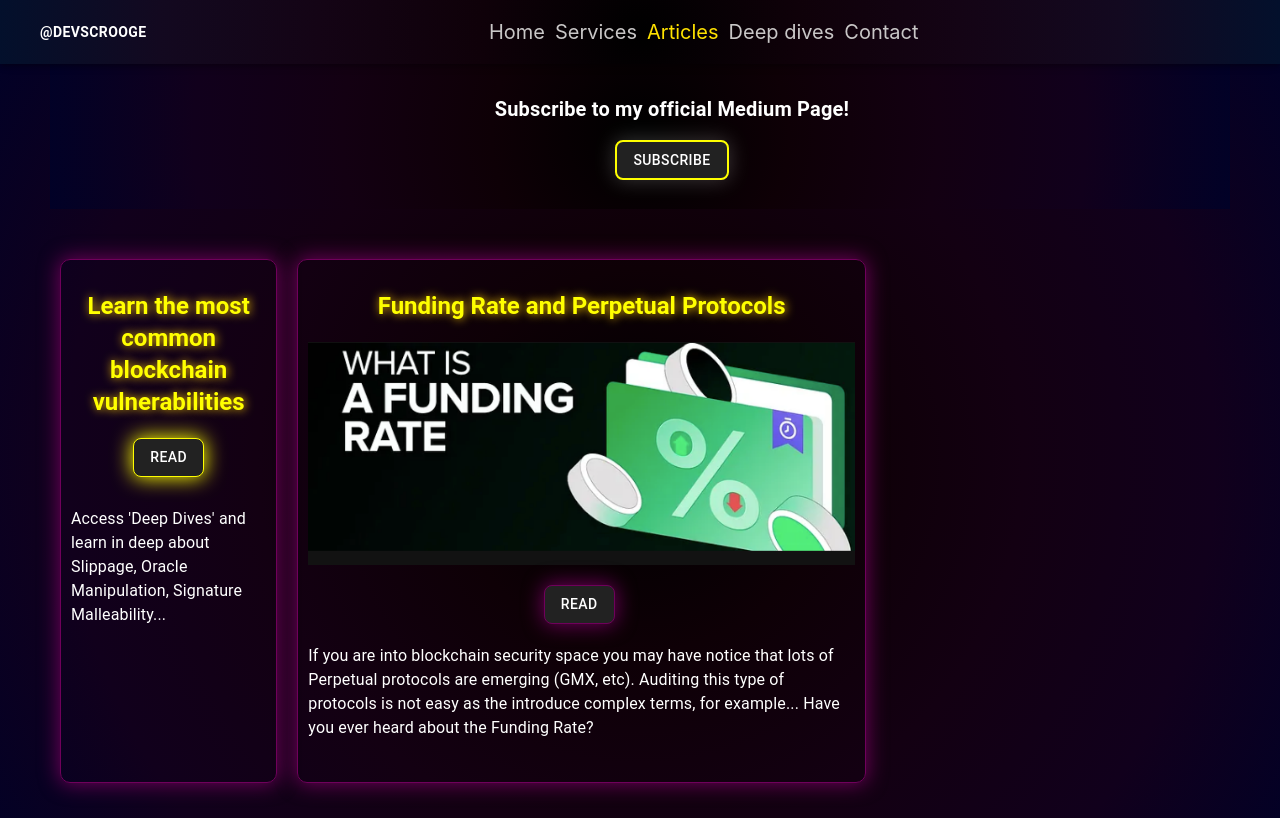
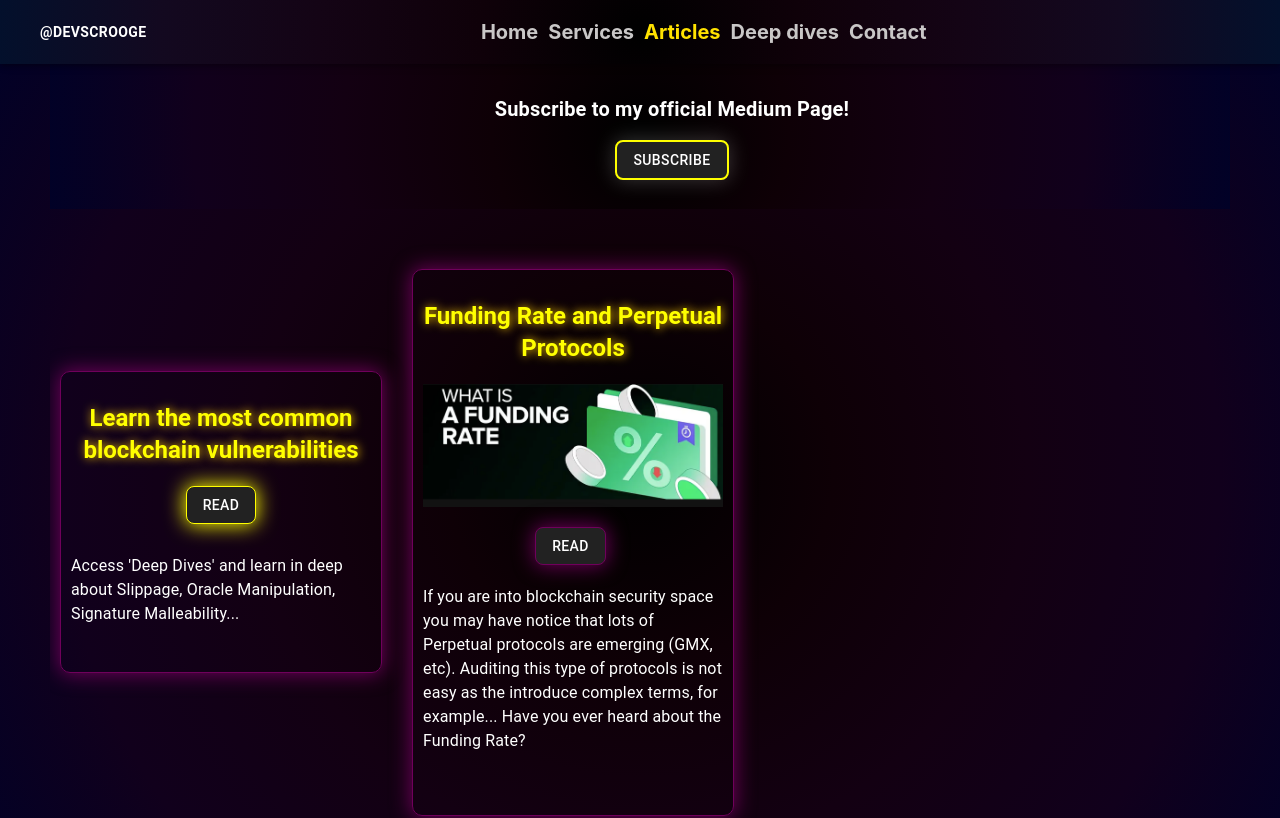
Before and after one commit to JMariadlcs/devscrooge.com, a React (Create React App) app: page /articles in a window 1280 px wide. Shown: the top 818 px of the page. Built offline with nearby package versions, Linux system fonts and the light colour scheme.

Commit message:
fix Articles page

```diff
--- a/src/components/Articles.js
+++ b/src/components/Articles.js
@@ -11,12 +11,14 @@ const ArticlesPage = () => {
     return (
         <Box className="home-box" sx={{ background: 'radial-gradient(circle, #000000, #0e0006, #130012, #11001c, #010127)', padding: !isMobile ? '0 50px 10px 50px' : '0 0px 10px 0px'  }} margin="-25px 0 0 0" padding='0 0px 10px 0px' >
             <ArticlesTittle />
-            <Box
+            <Box className="articles-container"
                 sx={{
                     display: 'flex',
-                    flexDirection: isMobile ? 'column' : 'row', // Use column on mobile, row on larger screens
-                    width: !isMobile ? '70%' : 'auto',
-                    justifyContent: 'space-between',
+                    flexDirection: isMobile ? 'column' : 'row',
+                    width: !isMobile ? '100%' : 'auto',
+                    overflow: 'hidden',
+                    flexWrap: !isMobile ? 'wrap': 'auto', // Allow items to wrap to the next row
+                    maxWidth: '100%', // Set a maximum width to force items to wrap
                 }}
             >
                 <ArticleDeepLink />
--- a/src/components/ArticlesHelpers.js/ArticleCard.js
+++ b/src/components/ArticlesHelpers.js/ArticleCard.js
@@ -1,9 +1,10 @@
-import { Box, Typography, styled, Button } from "@mui/material"
+import { Box, Typography, styled, Button, useMediaQuery, useTheme } from "@mui/material"
 import { StyledBox } from "../Custom/CustomComponents";
 import { BannerMedium } from "../Utils/MediumBanner";
 
 const ArticleCard = (article) => {
-    console.log("Articles", article.Tittle)
+    const theme = useTheme();
+    const isMobile = useMediaQuery(theme.breakpoints.down('sm'));
     const ArticleBox = styled(Box)(({ theme }) => ({
         alignItems: 'center',
         backgroundColor: 'secondary.main',
@@ -11,15 +12,15 @@ const ArticleCard = (article) => {
         boxShadow: '0px 0px 20px 1px #6F005B',
         flexGrow: '0',
         flexDirection: 'column',
-        margin: '10px',
+        margin: !isMobile ? '20px' : '0px',
         height: '100%',
         padding: '0 10px 0 10px',
-        width: '100%',
+        width: '300px',
         borderRadius: 10,
         [theme.breakpoints.down('lg')]: {
             flexDirection: 'column',
             height: 'fit-content',
-            margin: '50px 0px 10px 0px',
+            margin: '0',
             padding: '0 20px 20px 20px',
             maxWidth: '80%',
             width: '500px',
--- a/src/components/ArticlesHelpers.js/ArticleDeepLink.js
+++ b/src/components/ArticlesHelpers.js/ArticleDeepLink.js
@@ -12,9 +12,9 @@ const ArticleDeepLink = () => {
         flexGrow: '0',
         flexDirection: 'column',
         margin: '10px',
-        height: '100%',
+        height: '300px',
         padding: '0 10px 0 10px',
-        width: '100%',
+        width: '300px',
         borderRadius: 10,
         [theme.breakpoints.down('lg')]: {
             flexDirection: 'column',
--- a/src/components/ArticlesHelpers.js/Articles.js
+++ b/src/components/ArticlesHelpers.js/Articles.js
@@ -6,4 +6,5 @@ const Article1 = {
 }
 
 
+
 export const articles = [Article1]
--- a/src/components/Navbar.js
+++ b/src/components/Navbar.js
@@ -22,25 +22,25 @@ const Navbar = () => {
                     MENU
                 </Typography>
                 <MenuPC>
-                    <Link href="/" color={location.pathname === '/' ? 'textSecondary' : 'secondary.main'} underline='none' sx={{ display: { xs: "none", sm: "flex", md: "flex", lg: "flex", xl: "flex" }, fontSize: 20 }}>
+                    <Link href="/" color={location.pathname === '/' ? 'textSecondary' : 'secondary.main'} underline='none' sx={{ display: { xs: "none", sm: "flex", md: "flex", lg: "flex", xl: "flex" }, fontSize: 20, fontWeight: 'bold' }}>
                         Home
                     </Link>
-                    <Link href="/services" color={location.pathname === '/services' ? 'textSecondary' : 'secondary.main'} underline='none' sx={{ display: { xs: "none", sm: "flex", md: "flex", lg: "flex", xl: "flex" }, fontSize: 20 }}>
+                    <Link href="/services" color={location.pathname === '/services' ? 'textSecondary' : 'secondary.main'} underline='none' sx={{ display: { xs: "none", sm: "flex", md: "flex", lg: "flex", xl: "flex" }, fontSize: 20, fontWeight: 'bold' }}>
                         Services
                     </Link>
                    {/* <Link href="/products" color={location.pathname === '/products' ? 'textSecondary' : 'secondary.main'} underline='none' sx={{ display: { xs: "none", sm: "flex", md: "flex", lg: "flex", xl: "flex" }, fontSize: 20 }}>
                         Products
                     </Link> */}
-                    <Link href="/articles" color={location.pathname === '/articles' ? 'textSecondary' : 'secondary.main'} underline='none' sx={{ display: { xs: "none", sm: "flex", md: "flex", lg: "flex", xl: "flex" }, fontSize: 20 }}>
+                    <Link href="/articles" color={location.pathname === '/articles' ? 'textSecondary' : 'secondary.main'} underline='none' sx={{ display: { xs: "none", sm: "flex", md: "flex", lg: "flex", xl: "flex" }, fontSize: 20, fontWeight: 'bold' }}>
                         Articles
                     </Link>
-                    <Link href="/deepdives" color={location.pathname === '/deepdives' ? 'textSecondary' : 'secondary.main'} underline='none' sx={{ display: { xs: "none", sm: "flex", md: "flex", lg: "flex", xl: "flex" }, fontSize: 20 }}>
+                    <Link href="/deepdives" color={location.pathname === '/deepdives' ? 'textSecondary' : 'secondary.main'} underline='none' sx={{ display: { xs: "none", sm: "flex", md: "flex", lg: "flex", xl: "flex" }, fontSize: 20, fontWeight: 'bold' }}>
                         Deep dives
                     </Link>
                      {/*<Link href="/threads" color={location.pathname === '/threads' ? 'textSecondary' : 'secondary.main'} underline='none' sx={{ display: { xs: "none", sm: "flex", md: "flex", lg: "flex", xl: "flex" }, fontSize: 20 }}>
                         Threads
                     </Link>*/}
-                    <Link href="/contact" color={location.pathname === '/contact' ? 'textSecondary' : 'secondary.main'} underline='none' sx={{ display: { xs: "none", sm: "flex", md: "flex", lg: "flex", xl: "flex" }, fontSize: 20 }}>
+                    <Link href="/contact" color={location.pathname === '/contact' ? 'textSecondary' : 'secondary.main'} underline='none' sx={{ display: { xs: "none", sm: "flex", md: "flex", lg: "flex", xl: "flex" }, fontSize: 20, fontWeight: 'bold' }}>
                         Contact
                     </Link>
                 </MenuPC>
```
